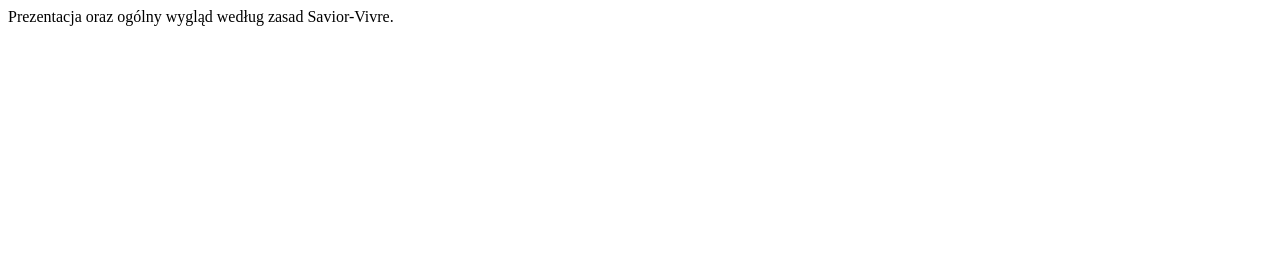
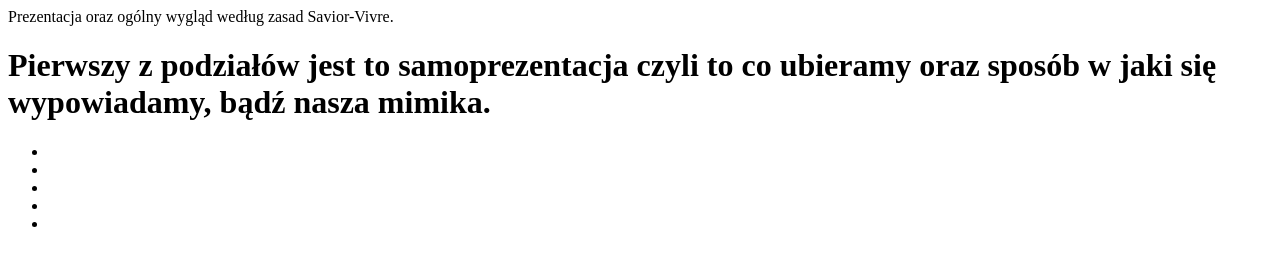
Before and after one commit to pieterei19/moja_stronka, a plain HTML site: page prezentacja.html in a window 1280 px wide. Drawn offline with Linux system fonts and the light colour scheme.

Commit message:
tekst w main

```diff
--- a/prezentacja.html
+++ b/prezentacja.html
@@ -6,5 +6,15 @@
 </head>
 <body>
     <header>Prezentacja oraz ogólny wygląd według zasad Savior-Vivre.</header>
+    <main>
+        <p><h1>Pierwszy z podziałów jest to samoprezentacja czyli to co ubieramy oraz sposób w jaki się wypowiadamy, bądź nasza mimika. </h1></p>
+        <ul>
+            <li></li>
+            <li></li>
+            <li></li>
+            <li></li>
+            <li></li>
+        </ul>
+    </main>
 </body>
 </html>
```
